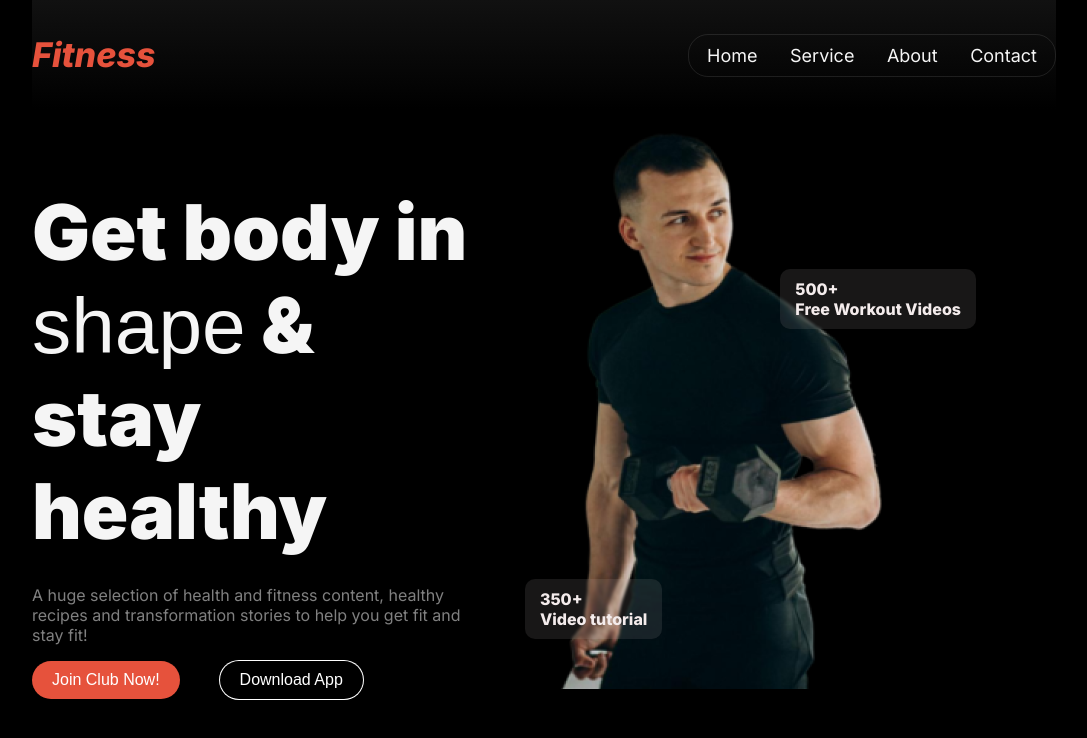
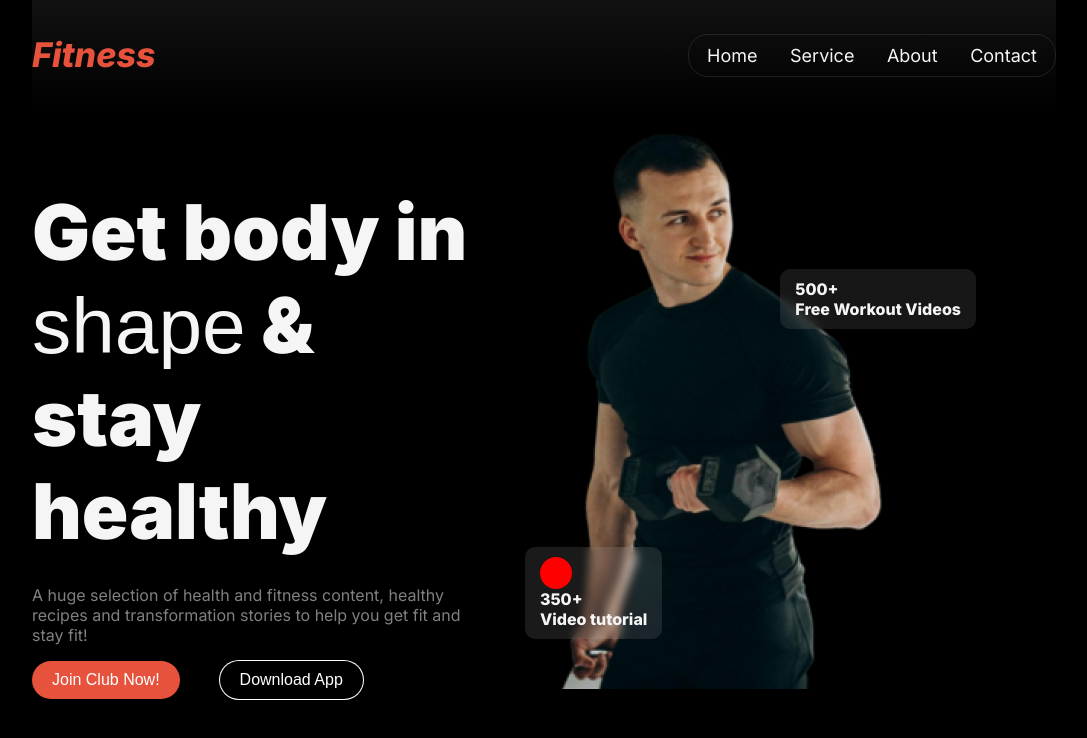
Before and after one commit to rubel2323/assignment-2, a plain HTML site: page index.html in a window 1280 px wide. Shown: the whole page, without its empty margins (96-1183 px from the left). Drawn offline with Linux system fonts and the light colour scheme; a web font is replaced by a local one.

Commit message:
red circle added

```diff
--- a/index.html
+++ b/index.html
@@ -54,6 +54,7 @@
         </div>
 
         <div class="bottom-left-btn">
+          <div class="red-circle"></div>
           350+<br />
           <span>Video tutorial</span>
         </div>
--- a/style.css
+++ b/style.css
@@ -168,9 +168,9 @@ description{
   padding:  10px 15px;
   border-radius: 10px;
   font-weight: 800;
-  color: hsl(0, 27%, 94%);
-  background-color: rgba(0,0,0,0.6);
-  backdrop-filter: blur(1px);
+  /* color: hsl(0, 27%, 94%); */
+  /* background-color: rgba(0,0,0,0.6); */
+  backdrop-filter: blur(5px);
 
 }
 
@@ -183,5 +183,13 @@ description{
 .bottom-left-btn{
   bottom: 60px;
   left: -30px;
-  background-color: rgba(231, 222, 222, 0.1)
+  background-color:rgba(255, 255, 255, 0.1);
 }
+
+.red-circle{
+  position: ;
+  width: 2rem;
+  height: 2rem;
+  border-radius: 50%;
+  background: red;
+}
```
